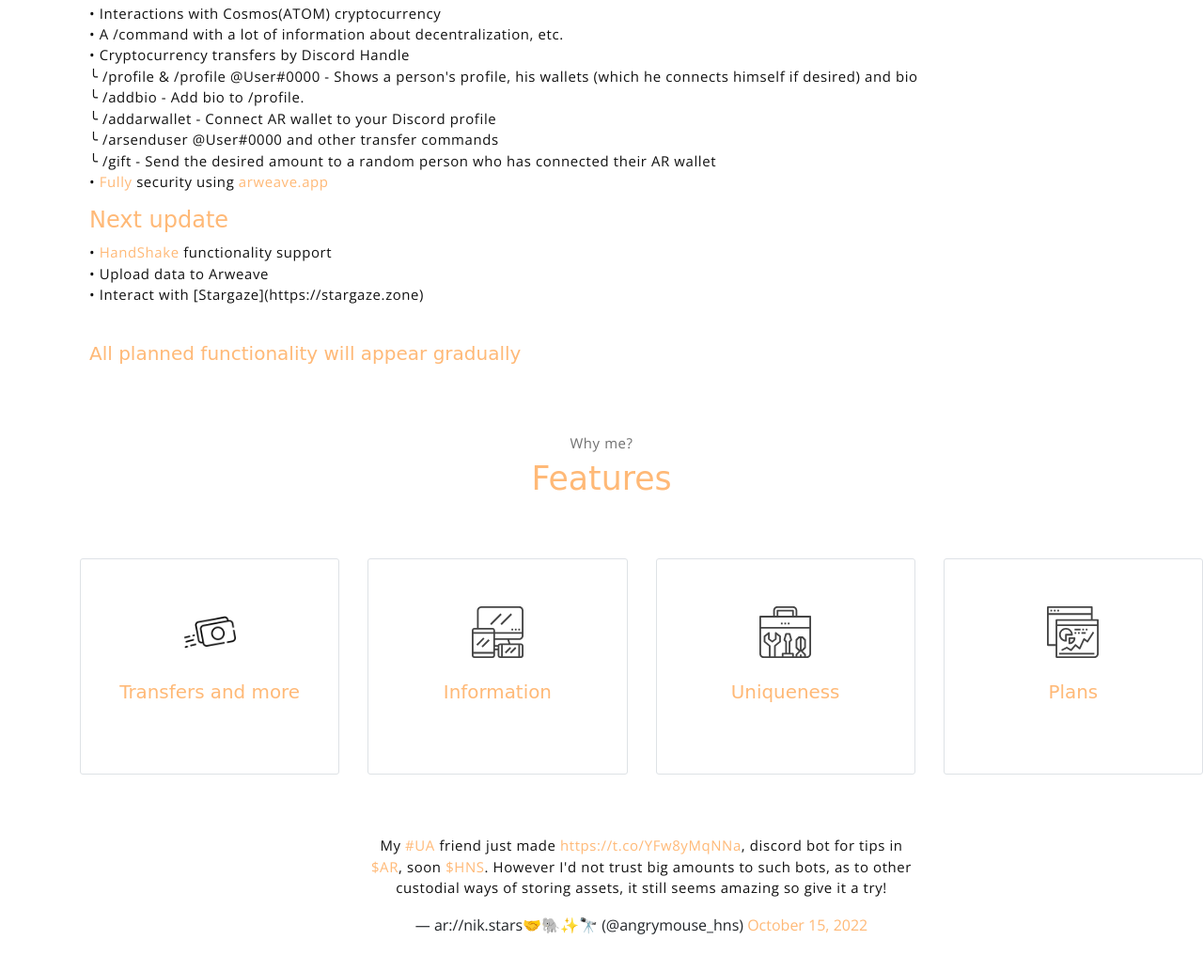
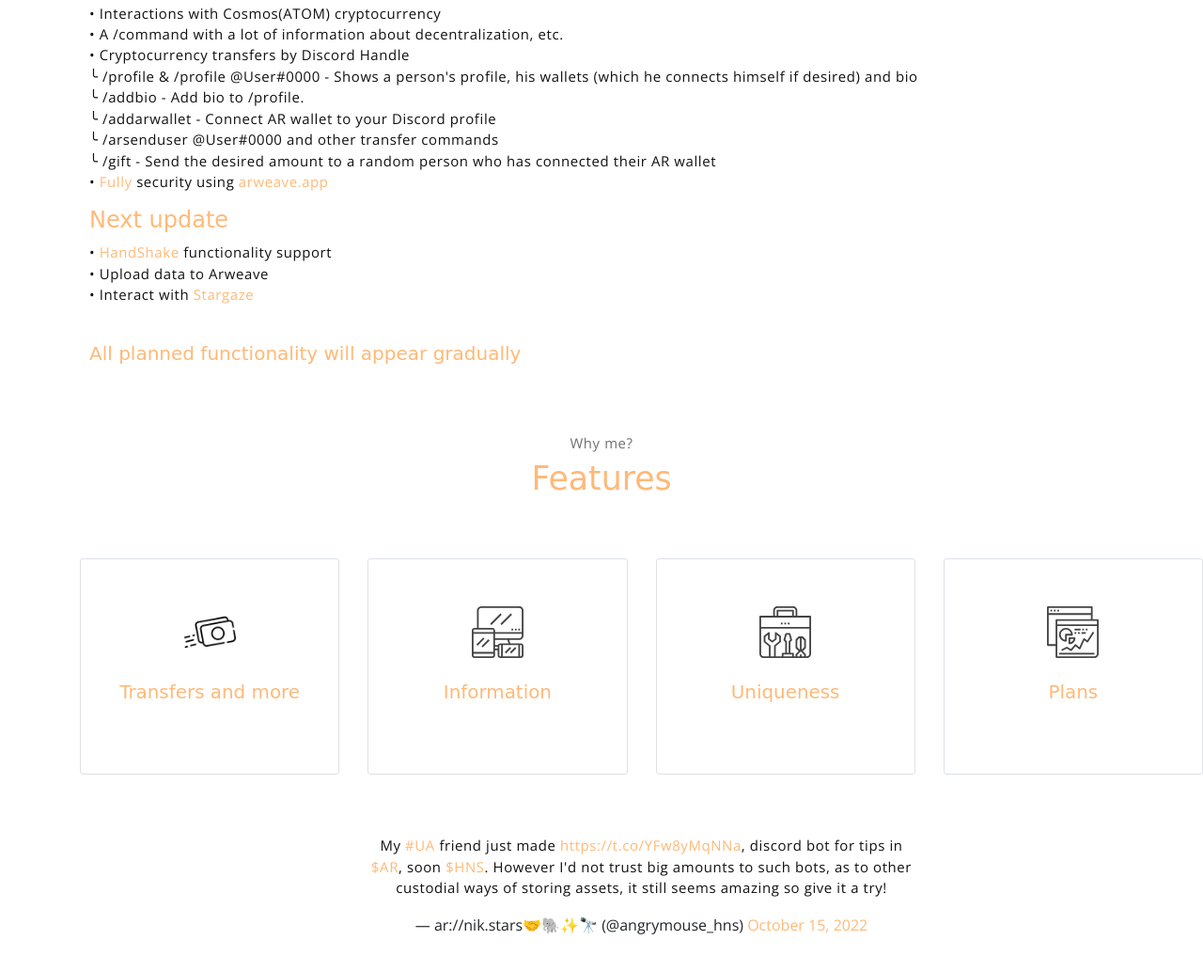
Before and after one commit to Alexcitten/arletweb, a plain HTML site: page index.html in a window 1280 px wide. Shown: the part 1473-2506 px from the top of the page at 94% size. Drawn offline with nearby package versions, Linux system fonts and the light colour scheme; a web font is replaced by a local one.

Commit message:
Update index.html

```diff
--- a/index.html
+++ b/index.html
@@ -106,7 +106,7 @@
 <p>
 • <a href="https://hsd-dev.org/">HandShake</a> functionality support<br>
 • Upload data to Arweave<br>
-• Interact with [Stargaze](https://stargaze.zone)<br>
+• Interact with <a href="https://stargaze.zone">Stargaze</a><br>
 </p>
 <br>
 <h5>All planned functionality will appear gradually</h5>
```
